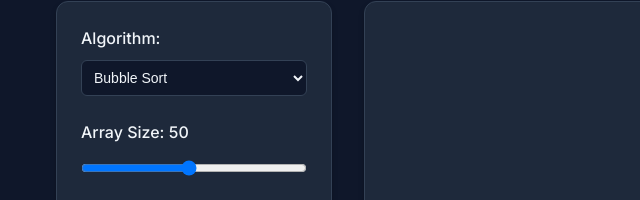
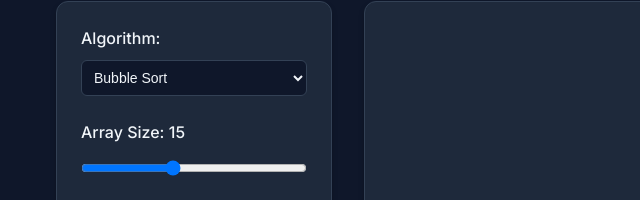
Before and after one commit to chikatlarakesh/AlgoVerse, a plain HTML site: page index.html in a window 1280 px wide. Shown: the part 258-458 px from the top of the page, 0-640 px from the left. Drawn offline with Linux system fonts and the light colour scheme; a script that the page names is missing.

Commit message:
Changed size of array in sorting.

```diff
--- a/index.html
+++ b/index.html
@@ -52,8 +52,8 @@
                             </select>
                         </div>
                         <div class="control-group">
-                            <label for="arraySize">Array Size: <span id="arraySizeValue">50</span></label>
-                            <input type="range" id="arraySize" min="5" max="100" value="50">
+                            <label for="arraySize">Array Size: <span id="arraySizeValue">15</span></label>
+                            <input type="range" id="arraySize" min="5" max="30" value="15">
                         </div>
                         <div class="control-group">
                             <label for="animationSpeed">Speed: <span id="speedValue">50</span>ms</label>
```
